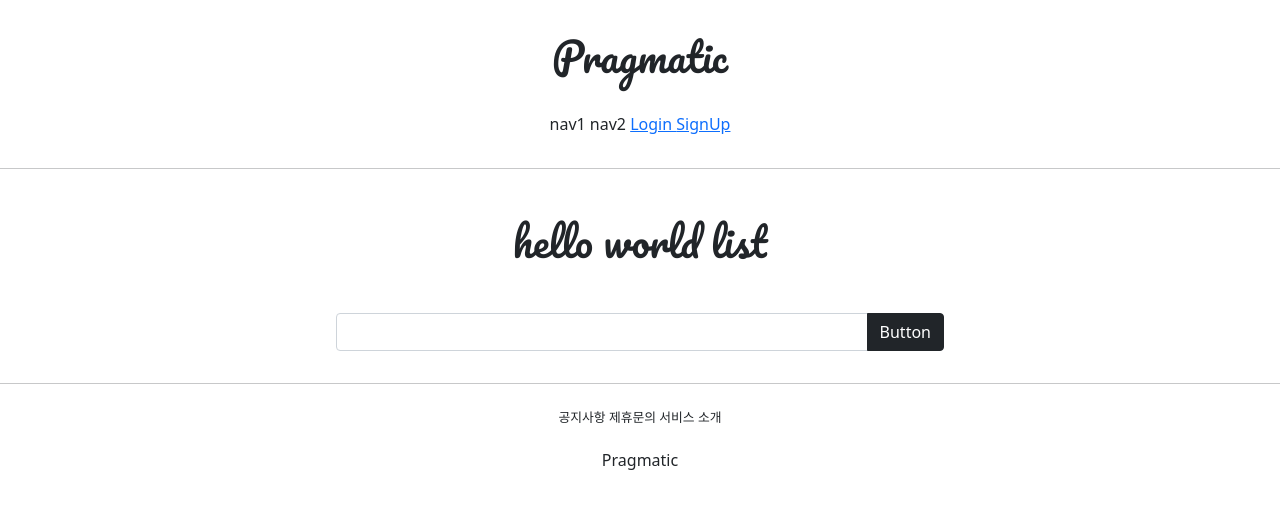
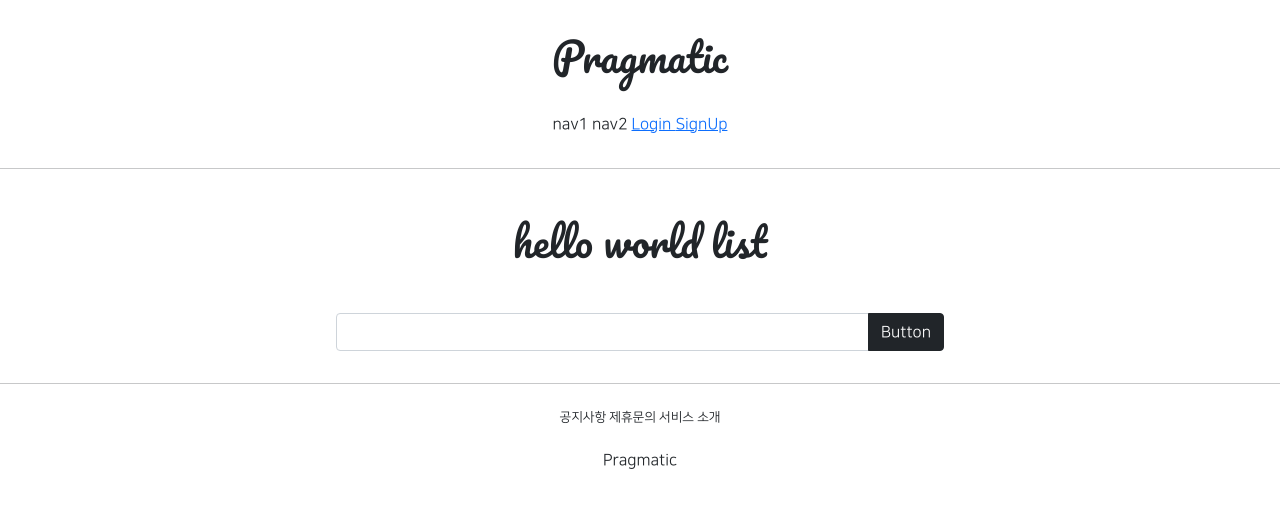
Before and after one commit to noeul1114/gis_5ban_1, a Django app: page /accounts/hello_world/ in a window 1280 px wide. Shown: the top 509 px of the page. Run offline with Django 3.2, Linux system fonts and the light colour scheme; parts of the project's set-up code (start-up, migrations or seed data) failed here and were passed over; some libraries are stand-ins or nearby versions.

Commit message:
7/15 5ban class commit 2

```diff
--- a/accountapp/templates/accountapp/create.html
+++ b/accountapp/templates/accountapp/create.html
@@ -5,7 +5,7 @@
 
     <div class="text-center mw-500 m-auto">
         <div class="m-5">
-            <h4>Sing Up</h4>
+            <h4>Sign Up</h4>
         </div>
         <div>
             <form action="{% url 'accountapp:create' %}" method="post">
--- a/gisweb_1/settings.py
+++ b/gisweb_1/settings.py
@@ -122,7 +122,7 @@ AUTH_PASSWORD_VALIDATORS = [
 # Internationalization
 # https://docs.djangoproject.com/en/3.2/topics/i18n/
 
-LANGUAGE_CODE = 'en-us'
+LANGUAGE_CODE = 'ko-kr'
 
 TIME_ZONE = 'UTC'
 
--- a/templates/base.html
+++ b/templates/base.html
@@ -3,7 +3,7 @@
 
 {% include 'head.html' %}
 
-<body>
+<body style="font-family: 'NanumSquareR'">
 
 {% include 'header.html' %}
 
--- a/templates/head.html
+++ b/templates/head.html
@@ -16,4 +16,27 @@
     {#  STATIC FILES LINK  #}
     <link rel="stylesheet" type="text/css" href="{% static 'base.css' %}">
 
+    <style>
+        @font-face {
+            font-family: 'NanumSquareR';
+            src: local('NanumSquareR'),
+            url("{% static 'fonts/NanumSquareR.ttf' %}") format("opentype");
+        }
+        @font-face {
+            font-family: 'NanumSquareEB';
+            src: local('NanumSquareEB'),
+            url("{% static 'fonts/NanumSquareEB.otf' %}") format("opentype");
+        }
+        @font-face {
+            font-family: 'NanumSquareB';
+            src: local('NanumSquareB'),
+            url("{% static 'fonts/NanumSquareB.otf' %}") format("opentype");
+        }
+        @font-face {
+            font-family: 'NanumSquareR';
+            src: local('NanumSquareR'),
+            url("{% static 'fonts/NanumSquareR.otf' %}") format("opentype");
+        }
+    </style>
+
 </head>
```
Also changed, not shown: static/fonts/NanumSquareB.otf (added), static/fonts/NanumSquareEB.otf (added), static/fonts/NanumSquareL.otf (added), static/fonts/NanumSquareR.otf (added).
